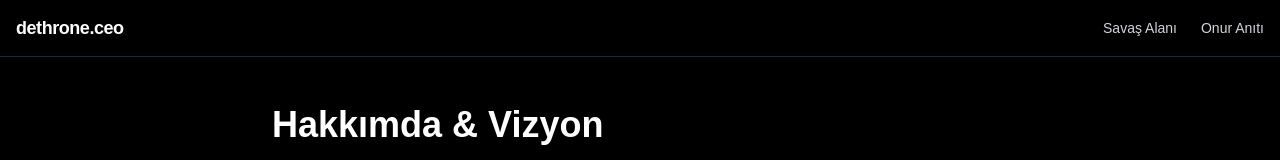
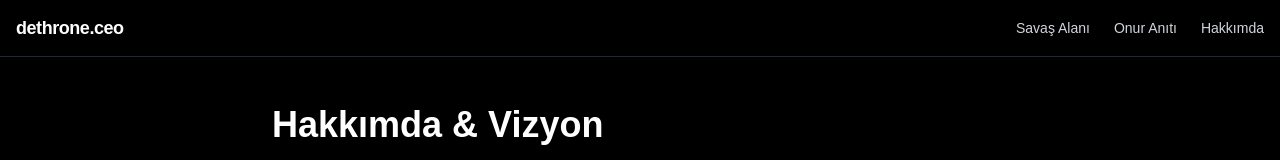
Before and after one commit to Nexora88/dethrone-ceo, a Next.js app: page /about in a window 1280 px wide. Shown: the top 160 px of the page. Built offline with nearby package versions, Linux system fonts and the light colour scheme.

Commit message:
Add 'About' link to Header component

```diff
--- a/components/Header.tsx
+++ b/components/Header.tsx
@@ -18,6 +18,12 @@
           >
             Onur Anıtı
           </Link>
+          <Link
+            href="/about"
+            className="text-gray-300 hover:text-white transition"
+          >
+            Hakkımda
+          </Link>
         </nav>
       </div>
     </header>
```
